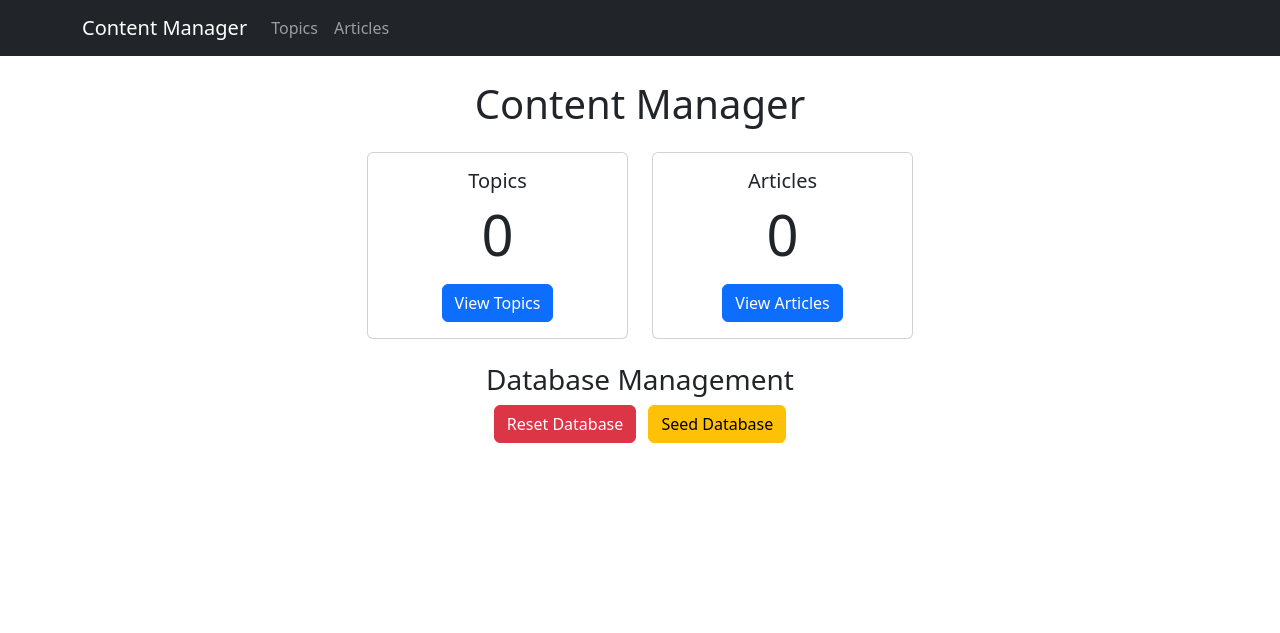
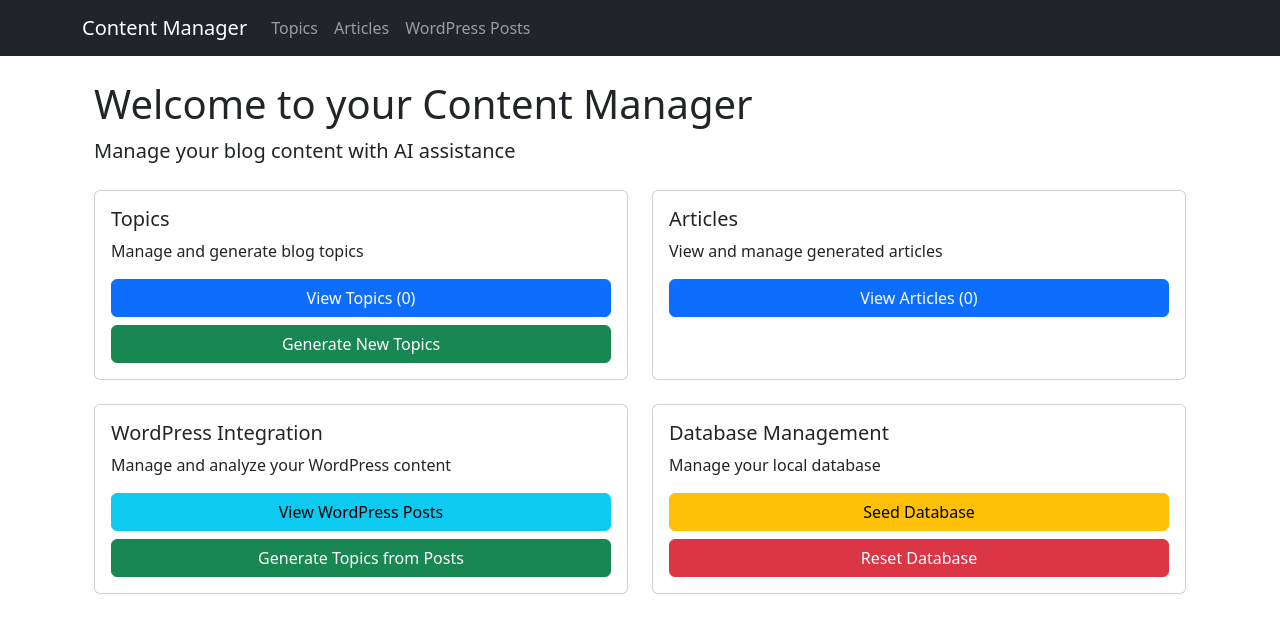
Before and after one commit to vertical-agent-solutions/blog-content-manager, a Django app: page / in a window 1280 px wide. Shown: the top 633 px of the page. Run offline with Django 5.2, Linux system fonts and the light colour scheme; data that the repository does not hold is empty; some libraries are stand-ins or nearby versions.

Commit message:
Add basic wordpress integration

```diff
--- a/content_manager/settings.py
+++ b/content_manager/settings.py
@@ -101,3 +101,6 @@ DEFAULT_AUTO_FIELD = 'django.db.models.BigAutoField'
 
 # Gemini API Key
 GEMINI_API_KEY = os.getenv('GEMINI_API_KEY')
+
+# WordPress API URL
+WORDPRESS_API_URL = os.getenv('WORDPRESS_API_URL')
--- a/core/urls.py
+++ b/core/urls.py
@@ -10,6 +10,7 @@ urlpatterns = [
     path('topics/', views.topic_list, name='topic_list'),
     path('topics/create/', views.topic_create, name='topic_create'),
     path('topics/generate/', views.topic_generate, name='topic_generate'),
+    path('topics/generate-from-wp/', views.generate_topics_from_wp, name='generate_topics_from_wp'),
     path('topics/save/', views.topic_save, name='topic_save'),
     path('topics/<slug:slug>/', views.topic_detail, name='topic_detail'),
 
@@ -21,4 +22,6 @@ urlpatterns = [
     # Database management
     path('db/reset/', views.reset_database, name='reset_database'),
     path('db/seed/', views.seed_database, name='seed_database'),
+    path('wordpress/posts/', views.WordPressPostListView.as_view(), name='wordpress_posts'),
+    path('wordpress/sync/', views.sync_wordpress_posts, name='sync_wordpress_posts'),
 ]
--- a/core/views.py
+++ b/core/views.py
@@ -5,9 +5,11 @@ from django.http import HttpResponse
 import json
 from pathlib import Path
 from django.core.serializers.json import DjangoJSONEncoder
+from django.views.generic import ListView
 
-from .models import Category, Topic, Article
+from .models import Category, Topic, Article, WordPressPost
 from .services.ai_service import AIService
+from .services.wordpress_service import WordPressService
 from .forms import TopicForm
 
 def home(request):
@@ -58,11 +60,19 @@ def topic_generate(request):
 
 def topic_save(request):
     if request.method == 'POST':
-        category_id = request.POST.get('category_id')
         selected_indices = request.POST.getlist('selected_topics')
         topics_data = json.loads(request.POST.get('topics_data'))
+        from_wordpress = request.POST.get('from_wordpress') == 'true'
 
-        category = get_object_or_404(Category, id=category_id)
+        # Get or create a default category for WordPress-generated topics
+        if from_wordpress:
+            category, _ = Category.objects.get_or_create(
+                name='WordPress Generated',
+                defaults={'description': 'Topics generated from WordPress posts'}
+            )
+        else:
+            category_id = request.POST.get('category_id')
+            category = get_object_or_404(Category, id=category_id)
 
         # Save only selected topics
         saved_count = 0
@@ -162,3 +172,59 @@ def seed_database(request):
             return redirect('core:home')
 
     return render(request, 'core/db/seed.html')
+
+class WordPressPostListView(ListView):
+    model = WordPressPost
+    template_name = 'core/wordpress_posts.html'
+    context_object_name = 'posts'
+    paginate_by = 10
+
+    def get_context_data(self, **kwargs):
+        context = super().get_context_data(**kwargs)
+        context['title'] = 'WordPress Posts'
+        return context
+
+def sync_wordpress_posts(request):
+    wp_service = WordPressService()
+    posts = wp_service.get_posts(per_page=100)  # Fetch up to 100 posts
+
+    for post_data in posts:
+        WordPressPost.objects.update_or_create(
+            wp_id=post_data['id'],
+            defaults={
+                'title': post_data['title']['rendered'],
+                'excerpt': post_data['excerpt']['rendered'],
+                'wp_url': post_data['link'],
+                'published_date': post_data['date'],
+            }
+        )
+
+    return render(request, 'core/wordpress_sync_complete.html', {
+        'post_count': len(posts)
+    })
+
+def generate_topics_from_wp(request):
+    if request.method == 'POST':
+        wp_service = WordPressService()
+        ai_service = AIService()
+        count = int(request.POST.get('count', 3))
+
+        # Fetch recent WordPress posts
+        posts = wp_service.get_posts(per_page=5)  # Get 5 most recent posts
+        print(f"Fetched {len(posts)} WordPress posts")
+
+        # Generate topics based on posts
+        topic_ideas = ai_service.generate_topics_from_posts(posts, count)
+        print(f"Generated {len(topic_ideas)} topic ideas")
+        print(f"Topic ideas: {json.dumps(topic_ideas, indent=2)}")
+
+        # Prepare topics data for the template
+        topics_json = json.dumps(topic_ideas)
+
+        return render(request, 'core/topics/review.html', {
+            'topics': topic_ideas,
+            'topics_json': topics_json,
+            'from_wordpress': True
+        })
+
+    return render(request, 'core/topics/generate_from_wp.html')
--- a/requirements.txt
+++ b/requirements.txt
@@ -4,3 +4,4 @@ google-generativeai
 django-bootstrap5
 whitenoise
 markdown2
+requests==2.31.0  # For WordPress API calls
--- a/templates/base.html
+++ b/templates/base.html
@@ -23,6 +23,9 @@
                     <li class="nav-item">
                         <a class="nav-link" href="{% url 'core:article_list' %}">Articles</a>
                     </li>
+                    <li class="nav-item">
+                        <a class="nav-link" href="{% url 'core:wordpress_posts' %}">WordPress Posts</a>
+                    </li>
                 </ul>
             </div>
         </div>
--- a/templates/core/home.html
+++ b/templates/core/home.html
@@ -1,36 +1,64 @@
 {% extends 'base.html' %}
+{% load django_bootstrap5 %}
 
 {% block content %}
-<div class="row">
-    <div class="col-md-6 offset-md-3 text-center">
-        <h1 class="mb-4">Content Manager</h1>
+<div class="container mt-4">
+    <h1>Welcome to your Content Manager</h1>
+    <p class="lead">Manage your blog content with AI assistance</p>
 
-        <div class="row mb-4">
-            <div class="col">
-                <div class="card">
-                    <div class="card-body">
-                        <h5 class="card-title">Topics</h5>
-                        <p class="card-text display-4">{{ topics_count }}</p>
-                        <a href="{% url 'core:topic_list' %}" class="btn btn-primary">View Topics</a>
-                    </div>
-                </div>
-            </div>
-            <div class="col">
-                <div class="card">
-                    <div class="card-body">
-                        <h5 class="card-title">Articles</h5>
-                        <p class="card-text display-4">{{ articles_count }}</p>
-                        <a href="{% url 'core:article_list' %}" class="btn btn-primary">View Articles</a>
+    <div class="row mt-4">
+        <!-- Topics Management -->
+        <div class="col-md-6 mb-4">
+            <div class="card h-100">
+                <div class="card-body">
+                    <h5 class="card-title">Topics</h5>
+                    <p class="card-text">Manage and generate blog topics</p>
+                    <div class="d-grid gap-2">
+                        <a href="{% url 'core:topic_list' %}" class="btn btn-primary">View Topics ({{ topics_count }})</a>
+                        <a href="{% url 'core:topic_generate' %}" class="btn btn-success">Generate New Topics</a>
                     </div>
                 </div>
             </div>
         </div>
 
-        <div class="row">
-            <div class="col">
-                <h3>Database Management</h3>
-                <a href="{% url 'core:reset_database' %}" class="btn btn-danger me-2">Reset Database</a>
-                <a href="{% url 'core:seed_database' %}" class="btn btn-warning">Seed Database</a>
+        <!-- Articles Management -->
+        <div class="col-md-6 mb-4">
+            <div class="card h-100">
+                <div class="card-body">
+                    <h5 class="card-title">Articles</h5>
+                    <p class="card-text">View and manage generated articles</p>
+                    <div class="d-grid gap-2">
+                        <a href="{% url 'core:article_list' %}" class="btn btn-primary">View Articles ({{ articles_count }})</a>
+                    </div>
+                </div>
+            </div>
+        </div>
+
+        <!-- WordPress Integration -->
+        <div class="col-md-6 mb-4">
+            <div class="card h-100">
+                <div class="card-body">
+                    <h5 class="card-title">WordPress Integration</h5>
+                    <p class="card-text">Manage and analyze your WordPress content</p>
+                    <div class="d-grid gap-2">
+                        <a href="{% url 'core:wordpress_posts' %}" class="btn btn-info">View WordPress Posts</a>
+                        <a href="{% url 'core:generate_topics_from_wp' %}" class="btn btn-success">Generate Topics from Posts</a>
+                    </div>
+                </div>
+            </div>
+        </div>
+
+        <!-- Database Management -->
+        <div class="col-md-6 mb-4">
+            <div class="card h-100">
+                <div class="card-body">
+                    <h5 class="card-title">Database Management</h5>
+                    <p class="card-text">Manage your local database</p>
+                    <div class="d-grid gap-2">
+                        <a href="{% url 'core:seed_database' %}" class="btn btn-warning">Seed Database</a>
+                        <a href="{% url 'core:reset_database' %}" class="btn btn-danger">Reset Database</a>
+                    </div>
+                </div>
             </div>
         </div>
     </div>
```
Also changed, not shown: core/models.py (+15 -0 lines), core/services/ai_service.py (+62 -23 lines), core/services/wordpress_service.py (added, +101 -0 lines), templates/core/topics/generate_from_wp.html (added, +34 -0 lines), templates/core/topics/list.html (+22 -14 lines), templates/core/topics/review.html (+20 -18 lines), templates/core/wordpress_posts.html (added, +60 -0 lines), templates/core/wordpress_sync_complete.html (added, +12 -0 lines), README.md, core/migrations/0002_wordpresspost.py (added).
